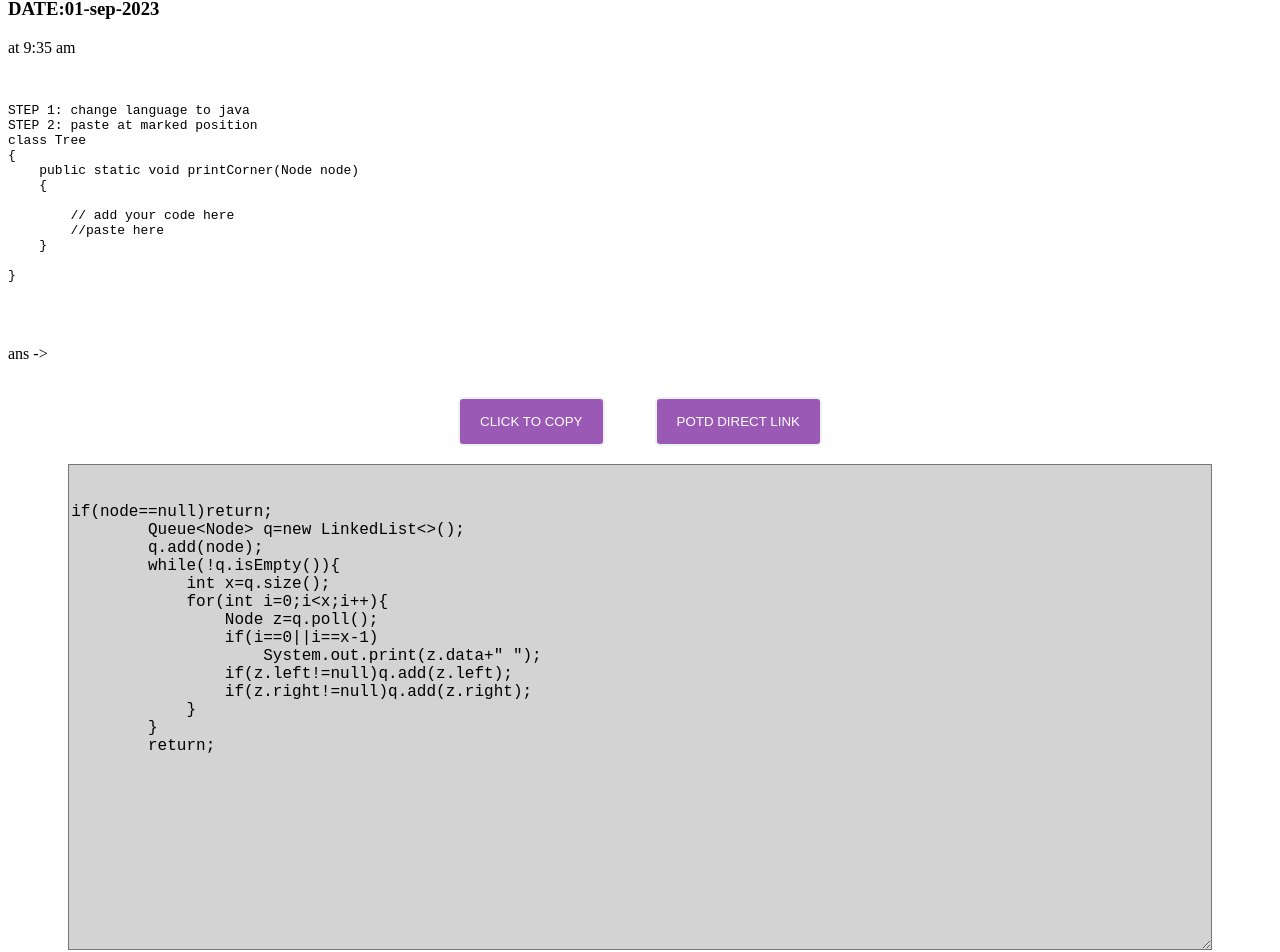
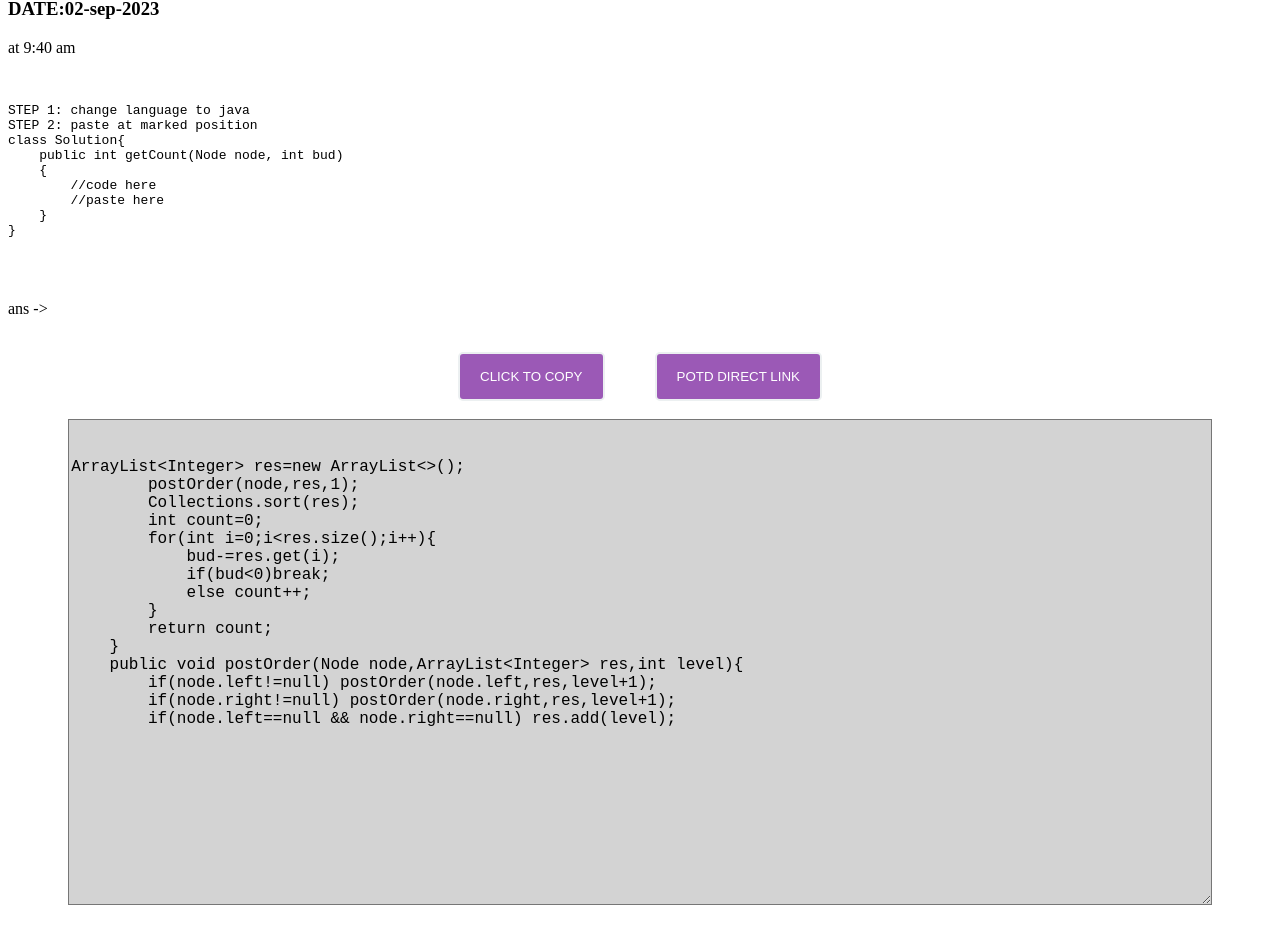
Before and after one commit to Amit709113/the_code, a React (Vite) app: page / in a window 1280 px wide. Shown: the part 82-1034 px from the top of the page. After the commit the page ends 995 px from the top, so only its background shows below. Built offline with nearby package versions, Linux system fonts and the light colour scheme.

Commit message:
2-sep-2023

```diff
--- a/src/App.jsx
+++ b/src/App.jsx
@@ -3,35 +3,33 @@ import React from 'react'
 const answer=
 `
 
-if(node==null)return;
-        Queue<Node> q=new LinkedList<>();
-        q.add(node);
-        while(!q.isEmpty()){
-            int x=q.size();
-            for(int i=0;i<x;i++){
-                Node z=q.poll();
-                if(i==0||i==x-1)
-                    System.out.print(z.data+" ");
-                if(z.left!=null)q.add(z.left);
-                if(z.right!=null)q.add(z.right);
-            }
+ArrayList<Integer> res=new ArrayList<>();
+        postOrder(node,res,1);
+        Collections.sort(res);
+        int count=0;
+        for(int i=0;i<res.size();i++){
+            bud-=res.get(i);
+            if(bud<0)break;
+            else count++;
         }
-        return;
+        return count;
+    }
+    public void postOrder(Node node,ArrayList<Integer> res,int level){
+        if(node.left!=null) postOrder(node.left,res,level+1);
+        if(node.right!=null) postOrder(node.right,res,level+1);
+        if(node.left==null && node.right==null) res.add(level);
 
 `
 const stepp=`
 
 STEP 1: change language to java
 STEP 2: paste at marked position
-class Tree
-{
-    public static void printCorner(Node node)
+class Solution{
+    public int getCount(Node node, int bud)
     {
-
-        // add your code here
+        //code here
         //paste here
     }
-
 }
 
 `
@@ -58,8 +56,8 @@ const App = () => {
  return (
     <>
         <h1>Solution of POTD  </h1>
-        <h3>DATE:01-sep-2023</h3>
-        <p>at 9:35 am</p>
+        <h3>DATE:02-sep-2023</h3>
+        <p>at 9:40 am</p>
 
         <div>
             <pre>
```
